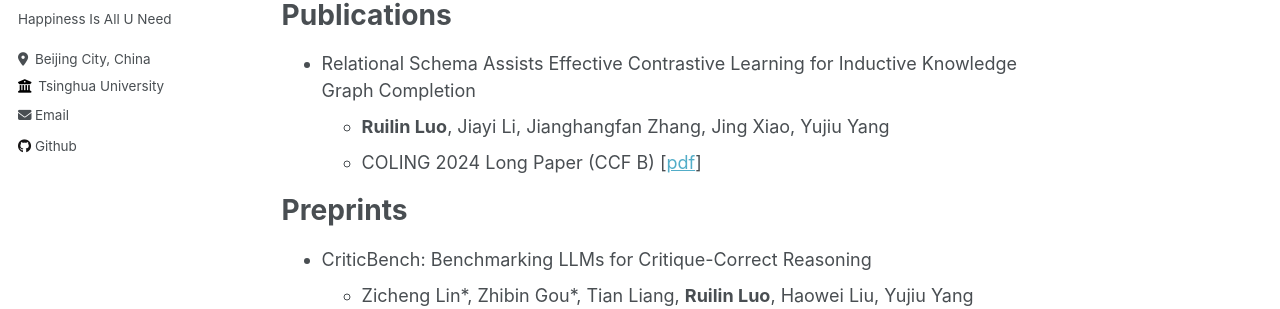
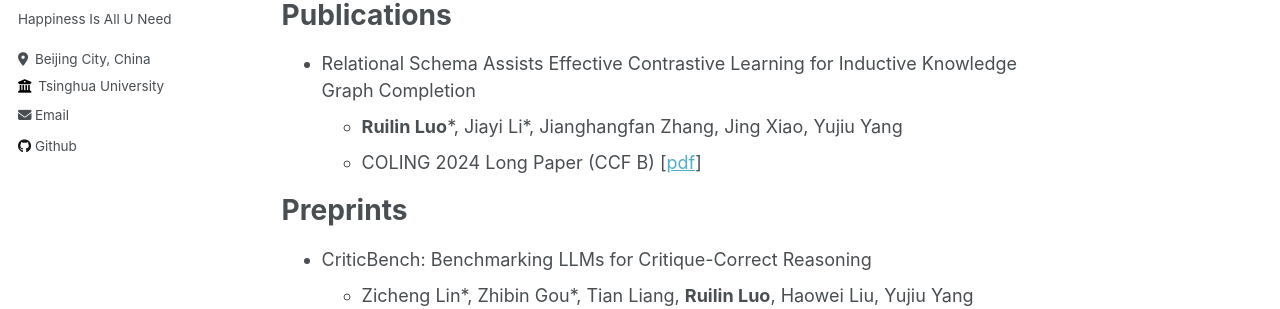
Before and after one commit to lrlbbzl/lrlbbzl.github.io, a Jekyll site: the page built from _pages/about.md, in a window 1280 px wide and 900 px high. Shown: the part 320-629 px from the top of the window. Built offline with Jekyll 4.4.1, drawn with Linux system fonts in a browser that asks for light colours.

```diff
--- a/_pages/about.md
+++ b/_pages/about.md
@@ -12,7 +12,7 @@ I am currently a first-year master's student supervised by [Prof.Yang](https://w
 Publications
 ======
 * Relational Schema Assists Effective Contrastive Learning for Inductive Knowledge Graph Completion
-  * **Ruilin Luo**, Jiayi Li, Jianghangfan Zhang, Jing Xiao, Yujiu Yang
+  * **Ruilin Luo**\*, Jiayi Li\*, Jianghangfan Zhang, Jing Xiao, Yujiu Yang
   * COLING 2024 Long Paper (CCF B) [[pdf](http://lrlbbzl.github.io/files/PReSA_camera_ready.pdf)]
 
 Preprints
```
